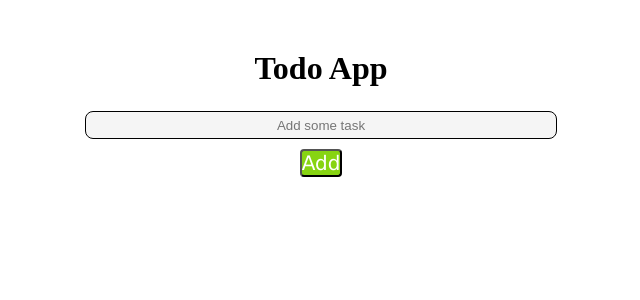
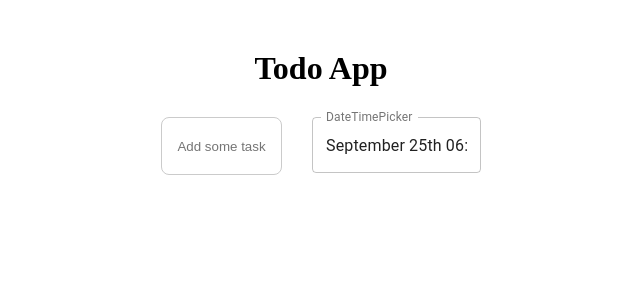
Before and after one commit to akashmondal2000/todo-app, a React (Create React App) app: page / in a window 1280 px wide. Shown: the top 300 px of the page, without its empty margins (319-959 px from the left). Built offline with nearby package versions, Linux system fonts and the light colour scheme; some icons are missing.

Commit message:
Add Calender, time and change some style

```diff
--- a/src/App.js
+++ b/src/App.js
@@ -1,11 +1,55 @@
 import React, { useState } from "react";
 import { Icon } from "@iconify/react";
 import Switch from "react-switch";
+import { DateTimePicker, MuiPickersUtilsProvider } from "@material-ui/pickers";
+import DateFnsUtils from "@date-io/date-fns";
+
 
 function App() {
   const [input, setInput] = useState("");
   const [list, setList] = useState([]);
   const [editinput, setEditinput] = useState("");
+  const [dateTime, setDateTime] = useState(new Date());
+
+  function formatDate(dateVal) {
+    var newDate = new Date(dateVal);
+
+    var sMonth = padValue(newDate.getMonth() + 1);
+    var sDay = padValue(newDate.getDate());
+    var sYear = newDate.getFullYear();
+    var sHour = newDate.getHours();
+    var sMinute = padValue(newDate.getMinutes());
+    var sAMPM = "AM";
+
+    var iHourCheck = parseInt(sHour);
+
+    if (iHourCheck > 12) {
+      sAMPM = "PM";
+      sHour = iHourCheck - 12;
+    } else if (iHourCheck === 0) {
+      sHour = "12";
+    }
+
+    sHour = padValue(sHour);
+
+    return (
+      sMonth +
+      "-" +
+      sDay +
+      "-" +
+      sYear +
+      " " +
+      sHour +
+      ":" +
+      sMinute +
+      " " +
+      sAMPM
+    );
+  }
+
+  function padValue(value) {
+    return value < 10 ? "0" + value : value;
+  }
 
   let addTodo = () => {
     const d = new Date(); // take a date
@@ -17,10 +61,12 @@ function App() {
       title: input,
       isCheked: false,
       isEdit: false,
+      selectedDate: dateTime,
     };
 
     setList([...list, obj]);
     setInput("");
+    setDateTime(new Date());
   };
 
   // Delete todo function
@@ -49,6 +95,8 @@ function App() {
     <div className="container">
       <h1 id="heading">Todo App</h1>
 
+      <div className = "TodoInputContainer">
+
       <input
         className="searchBox"
         type="text"
@@ -56,12 +104,25 @@ function App() {
         onChange={(inputChange) => setInput(inputChange.target.value)}
         placeholder="Add some task"
       />
+
+      <div className="datePicker">
+        <MuiPickersUtilsProvider utils={DateFnsUtils}>
+          <DateTimePicker
+            label="DateTimePicker"
+            inputVariant="outlined"
+            value={dateTime}
+            onChange={setDateTime}
+          />
+        </MuiPickersUtilsProvider>
+      </div>
+
+      </div>
       <br />
-
-      <button id="addButton" onClick={addTodo}>
+      {/* AddButton */}
+      <div className = "addIcon" onClick={addTodo}>
         {" "}
-        Add
-      </button>
+        <Icon icon="system-uicons:button-add" />
+      </div>
 
       {list.length > 0
         ? list.map((item) => (
@@ -109,13 +170,16 @@ function App() {
                     // checkedHandleIcon={<>🤣</>}
                   />
 
+                  <div className = "todoAndTime">
                     <p
                       className={`${
                         item.isCheked === true ? "lineThrough" : ""
-                    } todoText`}
-                  >
+                      } todoText`} >
+
                       {item.title}
                     </p>
+                    <p className = "DateAndTimeStyle">{formatDate(item.selectedDate)}</p>
+                  </div>
 
                   <div className="icons">
                     <span
@@ -133,7 +197,9 @@ function App() {
 
                         setList(
                           list.map((ed) =>
-                          ed.id === item.id ? { ...ed, isEdit: !ed.isEdit } : ed
+                            ed.id === item.id
+                              ? { ...ed, isEdit: !ed.isEdit }
+                              : ed
                           )
                         );
                       }}
--- a/src/index.css
+++ b/src/index.css
@@ -45,38 +45,48 @@
 }
 
 .searchBox{
-    width: 36%;
-    height: 16px;
-    border: 1.5px solid black;
+    width: 50%;
+    height: 46px;
+    border: 1.5px solid #cbcbcb;
     border-radius: 8px;
-    background-color: whitesmoke;
-    margin-top: 24px;
+    background-color: white;
+    margin-right: 30px;
     padding: 5px;
     text-align: center;
 }
 
-#addButton{
-    background-color: #87d412;
-    color: white;
-    margin-top: 10px;
-    font-family: 'Lucida Sans', 'Lucida Sans Regular', 'Lucida Grande', 'Lucida Sans Unicode', Geneva, Verdana, sans-serif;
-    font-size: 20px;
-    border-radius: 4px;
+.addIcon{
+    font-size: 60px;
+    cursor: pointer;
+    min-height: 80PX;
+    width: fit-content;
+    margin: auto;
+
+}
+.addIcon>svg{
+    transition: all 0.3s 0s ease;
+}
+.addIcon>svg:hover{
+    font-size: 62px;
+    box-shadow: 4px 7px 19px -6px rgba(0,0,0,0.57);
+-webkit-box-shadow: 4px 7px 19px -6px rgba(0,0,0,0.57);
+-moz-box-shadow: 4px 7px 19px -6px rgba(0,0,0,0.57);
+border-radius: 10px;
 }
 
 
 
 
 .todoList{
-    height: 32px;
-    width: 20%;
+    height: 58px;
+    width: 25%;
     background-color: #f9e4eb;
     border-radius: 8px;
     margin: auto;
     display: flex;
     justify-content: space-between;
     align-items: center;
-    margin-top: 10px;
+    margin-top: 5px;
     padding-left: 10px;
     padding-right: 10px;
 }
@@ -91,9 +101,10 @@
 
 
 .todoText{
-    margin: 0 5px;
+    /* margin: 0 5px; */
     max-width: 55%;
-    text-align: center;
+    text-align: left;
+    font-size: 20px;
     justify-content: space-between;
     padding: 4px;
     white-space: nowrap;
@@ -135,3 +146,28 @@
 .switch{
     margin-top: 5px;
 }
+
+.todoAndTime{
+    padding-left: 20px;
+    display: flex;
+    justify-content: center;
+    flex-wrap: nowrap;
+    flex-direction: column;
+    flex: 1;
+}
+
+.DateAndTimeStyle{
+    font-size: 12px;
+    text-align: right;
+    padding-right: 15px;
+
+}
+
+.TodoInputContainer{
+    width: 25%;
+    margin: auto;
+    display: flex;
+    justify-content: space-between;
+    flex-direction: row;
+    margin-top: 30px;
+}
```
Also changed, not shown: package.json (+9 -1 lines), 1 other file (tests, documents, lock files or other folders). Lines whose indentation alone changed are shown as unchanged.
